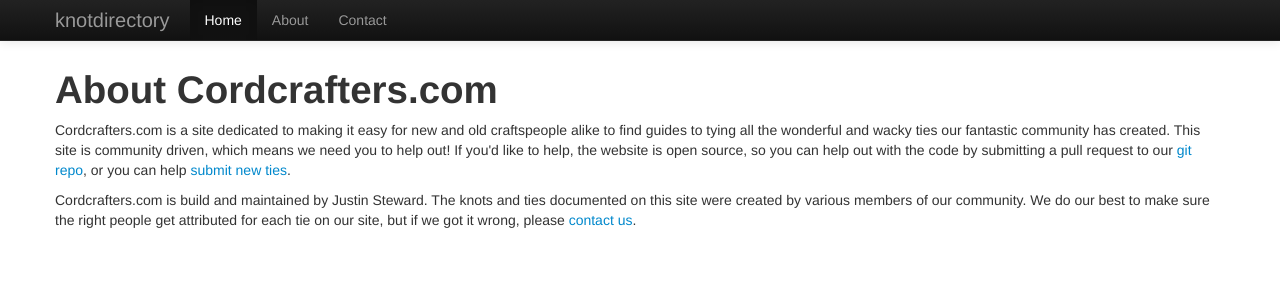
After one commit to althalus/knotcrafters, a Django app: page /about/ in a window 1280 px wide. The commit adds this page. Shown: the top 300 px of the page. Run offline with Django 3.2, Linux system fonts and the light colour scheme; parts of the project's set-up code (start-up, migrations or seed data) failed here and were passed over.

Commit message:
more relevant templates

```diff
--- a/knotdirectory/knotdirectory/urls.py
+++ b/knotdirectory/knotdirectory/urls.py
@@ -5,8 +5,11 @@
 from django.contrib import admin
 admin.autodiscover()
 
-urlpatterns = patterns('',
+urlpatterns = patterns(
+    '',
     url(r'^$', TemplateView.as_view(template_name='base.html')),
+    url(r'^about/$', TemplateView.as_view(template_name='about.html')),
+    url(r'^contact/$', TemplateView.as_view(template_name='contact.html')),
 
     # Examples:
     # url(r'^$', 'knotdirectory.views.home', name='home'),
@@ -17,4 +20,5 @@
 
     # Uncomment the next line to enable the admin:
     url(r'^admin/', include(admin.site.urls)),
+    url(r'', include('knotdirectory.knots.urls')),
 )
--- /dev/null
+++ b/knotdirectory/templates/about.html
@@ -0,0 +1,16 @@
+{% extends 'base.html' %}
+
+{% block page_title %}About Cordcrafters.com{% endblock %}
+{% block content %}
+<p>Cordcrafters.com is a site dedicated to making it easy for new and old
+craftspeople alike to find guides to tying all the wonderful and wacky ties
+our fantastic community has created. This site is community driven, which
+means we need you to help out! If you'd like to help, the website is open
+source, so you can help out with the code by submitting a pull request to
+our <a href="#">git repo</a>, or you can help <a href="#">submit new ties</a>.
+
+<p>Cordcrafters.com is build and maintained by Justin Steward. The knots and
+ties documented on this site were created by various members of our community.
+We do our best to make sure the right people get attributed for each tie on
+our site, but if we got it wrong, please <a href="/contact/">contact us</a>.</p>
+{% endblock content %}
--- a/knotdirectory/templates/base.html
+++ b/knotdirectory/templates/base.html
@@ -3,7 +3,7 @@
 <html lang="en">
   <head>
     <meta charset="utf-8">
-    <title>{% block title %}knotdirectory{% endblock title %}</title>
+    <title>{% block title %}Cordcrafters{% endblock title %}</title>
     <meta name="viewport" content="width=device-width, initial-scale=1.0">
     <meta name="description" content="">
     <meta name="author" content="">
@@ -44,8 +44,8 @@
           <div class="nav-collapse collapse">
             <ul class="nav">
               <li class="active"><a href="#">Home</a></li>
-              <li><a href="#about">About</a></li>
-              <li><a href="#contact">Contact</a></li>
+              <li><a href="/about">About</a></li>
+              <li><a href="/contact">Contact</a></li>
             </ul>
           </div><!--/.nav-collapse -->
         </div>
@@ -54,10 +54,15 @@
 
     <div class="container">
 
-      <h1>{% block page_title %}Example Base Template{% endblock page_title %}</h1>
+      <h1>{% block page_title %}Welcome to Cordcrafters{% endblock page_title %}</h1>
 
       {% block content %}
-        <p>Use this document as a way to quick start any new project.</p>
+      <p>Cordcrafters.com is a website put together by the community for the
+      community. Here you can find a searchable index of tutorials for knots
+      and ties discovered, invented, or otherwise found by the paracord
+      community.</p>
+      <p>We are a very new site, so if you want to help out, please
+      <a href="/about">do so!</a></p>
       {% endblock content %}
 
     </div> <!-- /container -->
--- /dev/null
+++ b/knotdirectory/templates/contact.html
@@ -0,0 +1,5 @@
+{% extends 'base.html' %}
+{% block page_title %}Contact us{% endblock %}
+{% block content %}
+<p>You can get in touch with me by emailing <a href="mailto:justin@justinsteward.com">justin@justinsteward.com</a> or finding me on <a href="http://www.facebook.com/althalus87">facebook</a>.</p>
+{% endblock content %}
```
